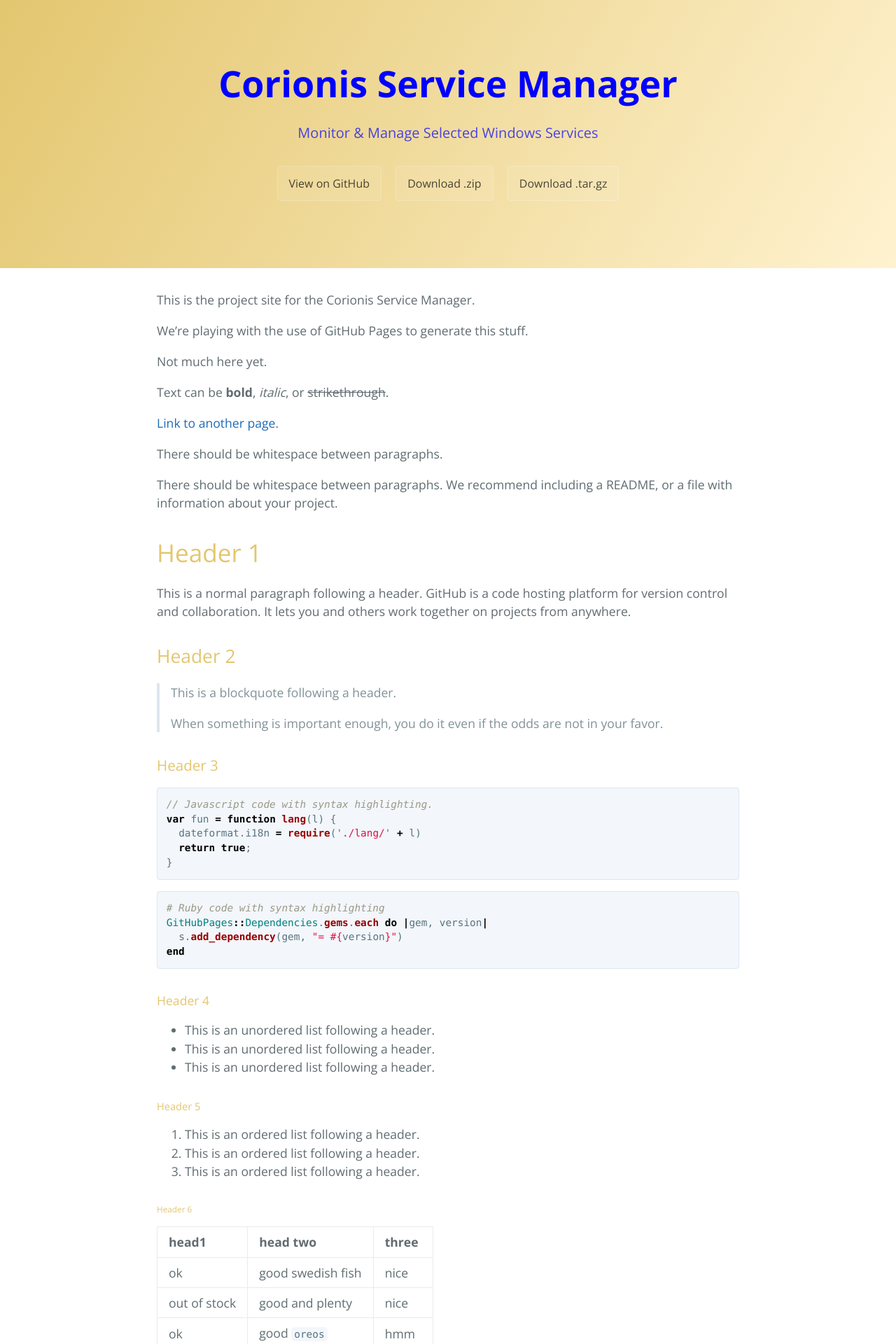
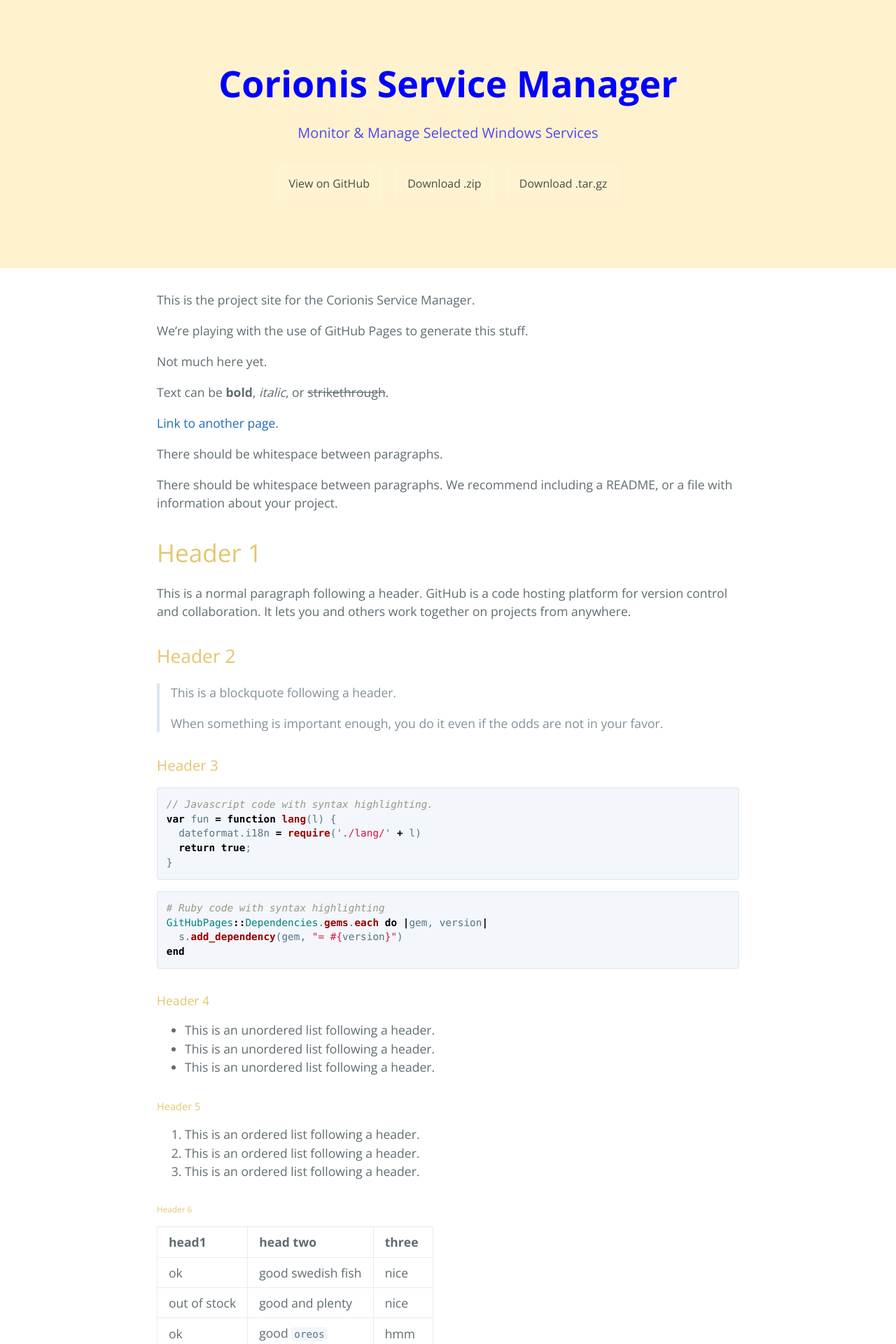
Before and after one commit to Corionis/CorionisServiceManager, a Jekyll site: the page built from docs/index.md, in a window 1280 px wide. Shown: the top 1920 px of the page at 70% size. Built offline with Jekyll 4.4.1, drawn with Linux system fonts in a browser that asks for light colours.

Commit message:
Update variables.scss

```diff
--- a/docs/_sass/variables.scss
+++ b/docs/_sass/variables.scss
@@ -5,7 +5,7 @@ $medium-breakpoint: 42em;
 // Headers
 $header-heading-color: #00f;
 $header-bg-color: #fff2cf;
-$header-bg-color-secondary: #e3c66f;
+$header-bg-color-secondary: ffc71b; // #e3c66f;
 
 // Text
 $section-headings-color: #e3c66f;
```
